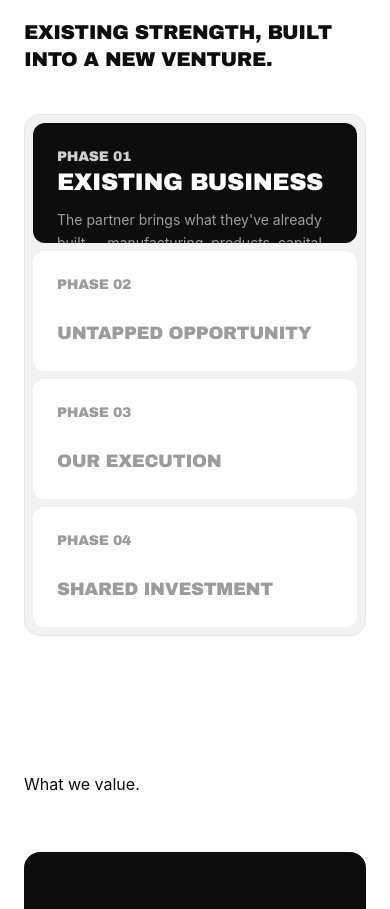
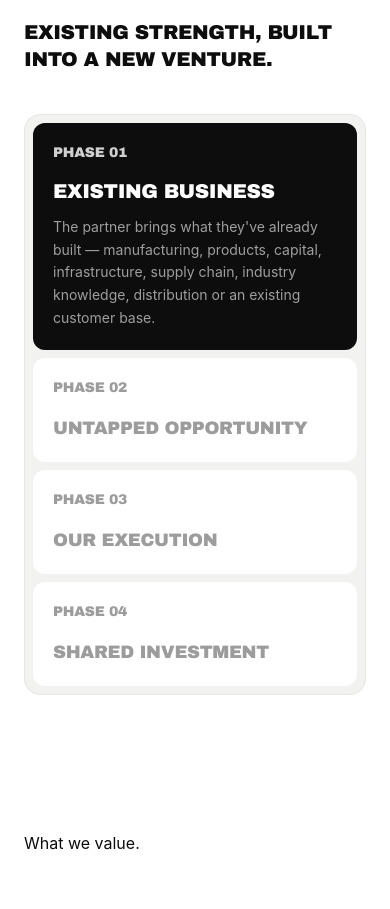
Before and after one commit to mohadsaalee/backline-ventures, a Next.js app: page /about in a window 390 px wide. Shown: the part 1581-2490 px from the top of the page. Built offline with nearby package versions, Linux system fonts and the light colour scheme.

Commit message:
Update site content and sections

```diff
--- a/components/ModelPhases.tsx
+++ b/components/ModelPhases.tsx
@@ -1,6 +1,6 @@
 "use client";
 
-import { useState } from "react";
+import { useEffect, useState } from "react";
 import { motion, AnimatePresence, LayoutGroup } from "framer-motion";
 
 type Phase = {
@@ -40,6 +40,17 @@ const spring = { type: "spring", stiffness: 500, damping: 42, mass: 0.9 } as con
 
 export default function ModelPhases() {
   const [active, setActive] = useState(0);
+  // Mobile-first: stacked cards with natural height. Desktop: side-by-side
+  // accordion driven by flex-grow.
+  const [isDesktop, setIsDesktop] = useState(false);
+
+  useEffect(() => {
+    const mq = window.matchMedia("(min-width: 768px)");
+    const update = () => setIsDesktop(mq.matches);
+    update();
+    mq.addEventListener("change", update);
+    return () => mq.removeEventListener("change", update);
+  }, []);
 
   return (
     <LayoutGroup>
@@ -49,20 +60,24 @@ export default function ModelPhases() {
           return (
             <motion.div
               key={phase.number}
-              layout
+              layout={isDesktop}
               transition={spring}
-              onMouseEnter={() => setActive(i)}
+              onMouseEnter={() => isDesktop && setActive(i)}
               onClick={() => setActive(i)}
-              className={`relative cursor-pointer overflow-hidden rounded-xl flex flex-col justify-between p-6 md:p-8 min-h-[120px] md:min-h-0 ${
+              className={`relative cursor-pointer overflow-hidden rounded-xl flex flex-col justify-between p-5 md:p-8 min-h-[96px] md:min-h-0 ${
                 isActive ? "bg-ink text-bg" : "bg-bg text-ink"
               }`}
-              style={{
-                flexGrow: isActive ? 3.4 : 1,
-                flexBasis: 0,
-              }}
+              style={
+                isDesktop
+                  ? { flexGrow: isActive ? 3.4 : 1, flexBasis: 0 }
+                  : undefined
+              }
             >
               {/* Header row */}
-              <motion.div layout="position" className="flex items-center justify-between">
+              <motion.div
+                layout={isDesktop ? "position" : false}
+                className="flex items-center justify-between"
+              >
                 <span
                   className={`font-display text-sm md:text-base ${
                     isActive ? "text-white/80" : "text-ink-faint"
@@ -93,17 +108,32 @@ export default function ModelPhases() {
               )}
 
               {/* Expanded content */}
-              <AnimatePresence mode="popLayout">
+              <AnimatePresence
+                mode={isDesktop ? "popLayout" : "sync"}
+                initial={false}
+              >
                 {isActive && (
                   <motion.div
                     key="content"
-                    initial={{ opacity: 0 }}
-                    animate={{ opacity: 1 }}
-                    exit={{ opacity: 0 }}
-                    transition={{ duration: 0.18, ease: "easeOut" }}
-                    className="mt-auto"
+                    initial={
+                      isDesktop
+                        ? { opacity: 0 }
+                        : { opacity: 0, height: 0 }
+                    }
+                    animate={
+                      isDesktop
+                        ? { opacity: 1 }
+                        : { opacity: 1, height: "auto" }
+                    }
+                    exit={
+                      isDesktop
+                        ? { opacity: 0 }
+                        : { opacity: 0, height: 0 }
+                    }
+                    transition={{ duration: 0.25, ease: "easeOut" }}
+                    className="mt-4 md:mt-auto overflow-hidden md:overflow-visible"
                   >
-                    <h3 className="font-display text-2xl md:text-3xl leading-tight">
+                    <h3 className="font-display text-xl sm:text-2xl md:text-3xl leading-tight break-words">
                       {phase.title}
                     </h3>
                     <p className="mt-3 text-sm md:text-base leading-relaxed text-white/60 max-w-md">
@@ -115,7 +145,7 @@ export default function ModelPhases() {
 
               {/* Mobile: always show title */}
               {!isActive && (
-                <span className="md:hidden font-display text-lg text-ink-faint">
+                <span className="md:hidden mt-4 font-display text-lg text-ink-faint">
                   {phase.title}
                 </span>
               )}
```
